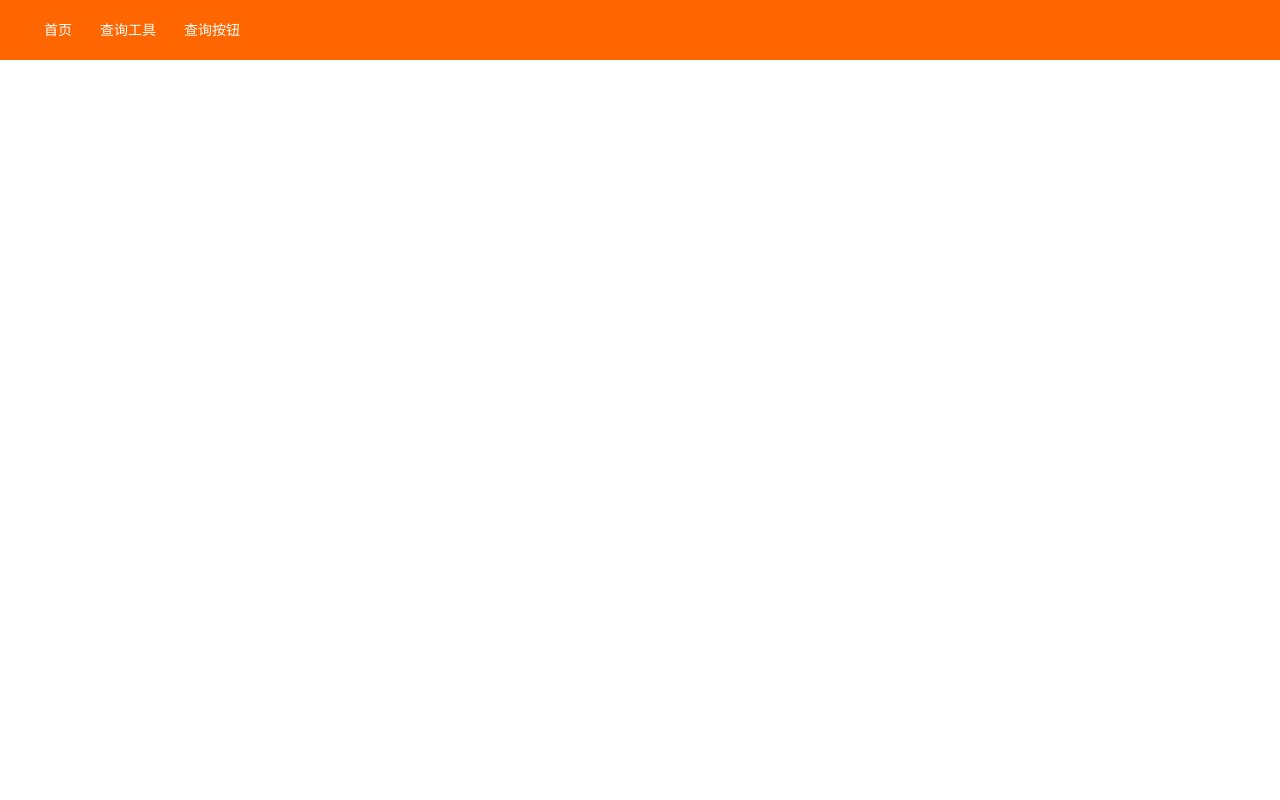
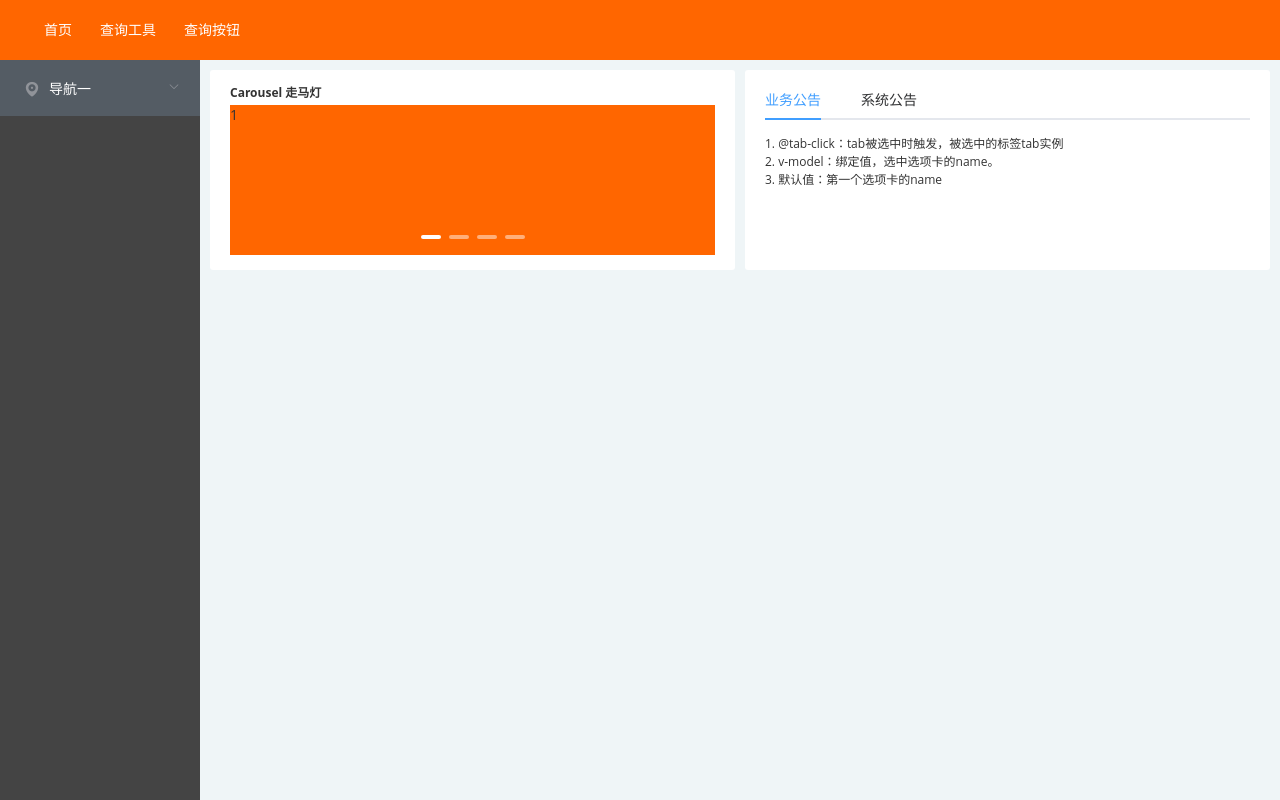
Before and after one commit to study2018-9-5/Vue-project, a Vue app: page /tabs#/home in a window 1280 px wide. Built offline with nearby package versions, Linux system fonts and the light colour scheme.

Commit message:
第五次提交

```diff
--- a/index.html
+++ b/index.html
@@ -5,6 +5,10 @@
     <meta name="viewport" content="width=device-width,initial-scale=1.0">
     <title>my-app</title>
     <style>
+      *{
+        margin: 0;
+        padding: 0;
+      }
     	#header{
     		height: 60px;
     		background: #f60;
@@ -37,13 +41,19 @@
       }
     </style>
   </head>
-  <body>
+  <body style="overflow:hidden">
   	<!-- 页面的头部 -->
   	<div id="header">
       <ul class="nav">
-        <li><a href="#/guest">首页</a></li>
+        <li><a href="#/home">首页</a></li>
         <li><a href="#/tabs">查询工具</a></li>
-        <li><a href="#/searchBtn">查询按钮</a></li>
+        <li><a href="#/searchBtn">查询按钮</a>
+          <ul>
+            <li></li>
+            <li></li>
+            <li></li>
+          </ul>
+        </li>
       </ul>
   	</div>
 
--- a/src/App.vue
+++ b/src/App.vue
@@ -14,11 +14,31 @@
     },
     methods:{
       resetRem(){
-        (function(d, w){
-          var de = d.documentElement
-          console.log('de',de)
-
-        })(document, window)
+          (function(d, w) {
+          var de = d.documentElement,
+            windowWith = 2560,
+            windowFont = 25.6,
+            ww = de.clientWidth > windowWith ? windowWith : de.clientWidth,
+            fn = function() {
+              de.style.fontSize = ww / windowFont + 'px';
+            },
+            e = "onorientationchange" in w ? "orientationchange" : "resize";
+          fn();
+          (function() {
+            d.addEventListener("DOMContentLoaded", function() {
+              if (!de.style.fontSize) {
+                fn();
+              }
+            }, false);
+          })();
+          w.addEventListener(e, function() {
+            setTimeout(function() {
+              var de = d.documentElement,
+                ww = de.clientWidth > windowWith ? windowWith : de.clientWidth;
+              de.style.fontSize = ww / windowFont + 'px';
+            }, 200);
+          }, false);
+        })(document, window);
       }
     },
     mounted:function(){
--- a/src/api/Login/index.js
+++ b/src/api/Login/index.js
@@ -1,6 +1,7 @@
 let url = {
 	login: '/api/login',
-	list: '/api/list'
+	list: '/api/list',
+	tabs: '/api/tabs'
 }
 
 export default url
--- /dev/null
+++ b/src/components/Home.vue
@@ -0,0 +1,136 @@
+<template>
+  <div class="home">
+		<div class="leftBox">
+	    <nav-menu></nav-menu>
+		</div>
+
+		<div class="rightBox">
+			<div class="top">
+				<div class="topLeft">
+					<div class="title">
+						<a href="https://element.eleme.cn/#/zh-CN/component/carousel" target="_blank">
+							Carousel 走马灯
+						</a>
+					</div>
+					<div class="carouselBox">
+				    <el-carousel trigger="click"  arrow="never" :autoplay=false height="150px">
+				      <el-carousel-item v-for="item in 4" :key="item">
+				        <h3>{{ item }}</h3>
+				      </el-carousel-item>
+				    </el-carousel>
+					</div>
+				</div>
+				<div class="topRight">
+					<el-tabs v-model="activeName" @tab-click="handleClick">
+				    <el-tab-pane label="业务公告" name="first">
+							<ul>
+								<li>1. @tab-click：tab被选中时触发，被选中的标签tab实例</li>
+								<li>2. v-model：绑定值，选中选项卡的name。</li>
+								<li>3. 默认值：第一个选项卡的name</li>
+							</ul>
+				    </el-tab-pane>
+				    <el-tab-pane label="系统公告" name="second"></el-tab-pane>
+				  </el-tabs>
+				</div>
+			</div>
+		</div>
+  </div>
+</template>
+
+<script>
+	import NavMenu from "@/components/NavMenu";
+	export default{
+		name: 'Home',
+		components:{
+			NavMenu
+		},
+		data(){
+			return{
+				activeName: 'first'
+			}
+		},
+		methods:{
+			handleClick(tab, event) {
+        console.log(tab, event);
+      },
+      handleOpen(key, keyPath) {
+        console.log(key, keyPath);
+      },
+      handleClose(key, keyPath) {
+        console.log(key, keyPath);
+      }
+		},
+		mounted(){
+
+		}
+	}
+</script>
+
+<style lang="scss">
+	.home{
+		width: 100%;
+		height: 100%;
+		background: #eee;
+		.leftBox{
+			width: 200px;
+			height: 100%;
+			background: #444;
+			float: left;
+			.el-menu{
+				border: 0;
+				.el-menu-item{
+					min-width: 199px;
+				}
+			}
+		}
+		.rightBox{
+			width: calc(100% - 200px);
+			height: 100%;
+			padding: 10px;
+			background: #EFF5F7;
+			float: left;
+			.top{
+				width: 100%;
+				height: 200px;
+				display: flex;
+				.topLeft{
+					flex: 1;
+					padding: 10px 20px;
+					margin-right: 5px;
+					border-radius: 3px;
+					background: #fff;
+					.title{
+						font-weight: bold;
+						a{
+							height: 25px;
+							line-height: 25px;
+							display: inline-block;
+
+						}
+					}
+					.carouselBox{
+						.el-carousel__item:nth-child(2n) {
+					  	background-color: #99a9bf;
+					  }
+					  .el-carousel__item:nth-child(2n+1) {
+					  	background-color: #f60;
+					  }
+					  .el-carousel__button{
+					  	width: 20px;
+					  	height: 4px;
+					  	border-radius: 4px;
+					  }
+					}
+				}
+				.topRight{
+					flex: 1;
+					padding: 10px 20px;
+					margin-left: 5px;
+					border-radius: 3px;
+					background: #fff;
+				}
+			}
+		}
+	}
+
+</style>
--- a/src/components/List.vue
+++ b/src/components/List.vue
@@ -99,12 +99,14 @@ export default {
 
 <style lang="scss" scoped>
   .list-box{
-    width: 600px;
+    width: 100%;
+    height: 100%;
+    overflow-y: auto;
     // margin: 10px auto;
     .box{
       width: 600px;
-      height: 550px;
-      overflow-y: auto;
+      // height: 100%;
+
       padding: 5px;
       background: #ddd;
       // &::-webkit-scrollbar { /*滚动条整体样式*/
--- a/src/components/Login.vue
+++ b/src/components/Login.vue
@@ -12,7 +12,7 @@
           <el-input v-model="formData.password" prefix-icon="iconfont icon-password"></el-input>
         </el-form-item>
       </el-form>
-      <el-button @click="submitForm">立即创建</el-button>
+      <el-button @click="submitForm">登陆</el-button>
     </div>
   </div>
 </template>
@@ -101,7 +101,11 @@
     position: relative;
     .login-bg{
       width: 100%;
-      height: 100%;
+      // height: 100%;
+      height: calc(100% + 60px);
+      position: absolute;
+      top: -60px;
+      z-index: 999;
     }
     .box{
       width: 320px;
@@ -110,6 +114,7 @@
       box-shadow: 5px 5px 5px rgba(0,0,0,0.8);
       background:rgba(30, 30, 30, 0.6);
       position: absolute;
+      z-index: 9999;
       top: 50%;
       left: 50%;
       transform: translate(-50%,-50%);
--- /dev/null
+++ b/src/components/NavMenu.vue
@@ -0,0 +1,51 @@
+<template>
+	<el-menu
+    default-active="2"
+    class="el-menu-vertical-demo"
+    @open="handleOpen"
+    @close="handleClose"
+    background-color="#545c64"
+    text-color="#fff"
+    active-text-color="#ffd04b">
+    <el-submenu index="1">
+      <template slot="title">
+        <i class="el-icon-location"></i>
+        <span>导航一</span>
+      </template>
+      <el-menu-item-group>
+        <template slot="title">分组一</template>
+        <el-menu-item index="1-1">选项1</el-menu-item>
+        <el-menu-item index="1-2">选项2</el-menu-item>
+      </el-menu-item-group>
+      <el-menu-item-group title="分组2">
+        <el-menu-item index="1-3">选项3</el-menu-item>
+      </el-menu-item-group>
+      <el-submenu index="1-4">
+        <template slot="title">选项4</template>
+        <el-menu-item index="1-4-1">选项1</el-menu-item>
+      </el-submenu>
+    </el-submenu>
+  </el-menu>
+</template>
+
+<script>
+	export default{
+		name: 'NavMenu',
+		data(){
+			return{
+
+			}
+		},
+		methods:{
+      handleOpen(key, keyPath) {
+        console.log(key, keyPath);
+      },
+      handleClose(key, keyPath) {
+        console.log(key, keyPath);
+      }
+		},
+		mounted(){
+
+		}
+	}
+</script>
--- a/src/components/SearchBtn.vue
+++ b/src/components/SearchBtn.vue
@@ -1,26 +1,77 @@
 <template>
-  <el-popover
-    placement="top-start"
-    title="标题"
-    width="200"
-    trigger="hover"
-    content="这是一段内容,这是一段内容,这是一段内容,这是一段内容。">
-    <el-button slot="reference">hover 激活</el-button>
-  </el-popover>
+<div class="box">
+
+<el-row class="tac">
+  <el-col :span="12">
+    <h5>自定义颜色</h5>
+    <el-menu
+      default-active="2"
+      class="el-menu-vertical-demo"
+      @open="handleOpen"
+      @close="handleClose"
+      background-color="#545c64"
+      text-color="#fff"
+      active-text-color="#ffd04b">
+      <el-submenu index="1">
+        <template slot="title">
+          <i class="el-icon-location"></i>
+          <span>导航一</span>
+        </template>
+        <el-menu-item-group>
+          <template slot="title">分组一</template>
+          <el-menu-item index="1-1">选项1</el-menu-item>
+          <el-menu-item index="1-2">选项2</el-menu-item>
+        </el-menu-item-group>
+        <el-menu-item-group title="分组2">
+          <el-menu-item index="1-3">选项3</el-menu-item>
+        </el-menu-item-group>
+        <el-submenu index="1-4">
+          <template slot="title">选项4</template>
+          <el-menu-item index="1-4-1">选项1</el-menu-item>
+        </el-submenu>
+      </el-submenu>
+      <el-menu-item index="2">
+        <i class="el-icon-menu"></i>
+        <span slot="title">导航二</span>
+      </el-menu-item>
+      <el-menu-item index="3" disabled>
+        <i class="el-icon-document"></i>
+        <span slot="title">导航三</span>
+      </el-menu-item>
+      <el-menu-item index="4">
+        <i class="el-icon-setting"></i>
+        <span slot="title">导航四</span>
+      </el-menu-item>
+    </el-menu>
+  </el-col>
+</el-row>
+</div>
 </template>
-
 <script>
 	export default{
+		name: 'SearchBtn',
 		data(){
 			return{
 
 			}
 		},
 		methods:{
-
+		  handleOpen(key, keyPath) {
+		    console.log(key, keyPath);
+      },
+      handleClose(key, keyPath) {
+        console.log(key, keyPath);
+      }
 		},
 		mounted(){
 
 		}
 	}
 </script>
+
+<style lang="scss">
+	.box{
+		width:200px;
+
+	}
+</style>
--- /dev/null
+++ b/src/filters/index.js
@@ -0,0 +1,5 @@
+export default {
+  noVal(val) {
+    return val ? val : "暂无";
+  }
+}
--- a/src/main.js
+++ b/src/main.js
@@ -9,6 +9,11 @@ Vue.use(ElementUI);
 import axios from 'axios';    // 引入axios
 Vue.prototype.$axios = axios; // 为了要在其他组件中使用，将axios改为vue的原型属性。
 
+import filters from '@/filters';
+Object.keys(filters).forEach(key => { //过滤器统一处理加载
+	Vue.filter(key, filters[key])
+})
+
 Vue.config.productionTip = false
 
 /* eslint-disable no-new */
--- a/src/router/index.js
+++ b/src/router/index.js
@@ -1,5 +1,6 @@
 import Vue from 'vue'
 import Router from 'vue-router'
+import Home from '@/components/Home'
 import List from '@/components/List'
 import Login from '@/components/Login'
 import Tabs from '@/components/Tabs'
@@ -13,6 +14,11 @@ export default new Router({
       path: '/login',
       name: 'Login',
       component: Login
+    },
+    {
+      path: '/home',
+      name: 'Home',
+      component: Home
     },
     {
       path: '/list',
@@ -31,7 +37,7 @@ export default new Router({
     },
     {
       path: '/',
-      redirect: '/tabs'
+      redirect: '/home'
     }
   ]
 })
```
Also changed, not shown: src/components/Tabs.vue (+72 -20 lines).
